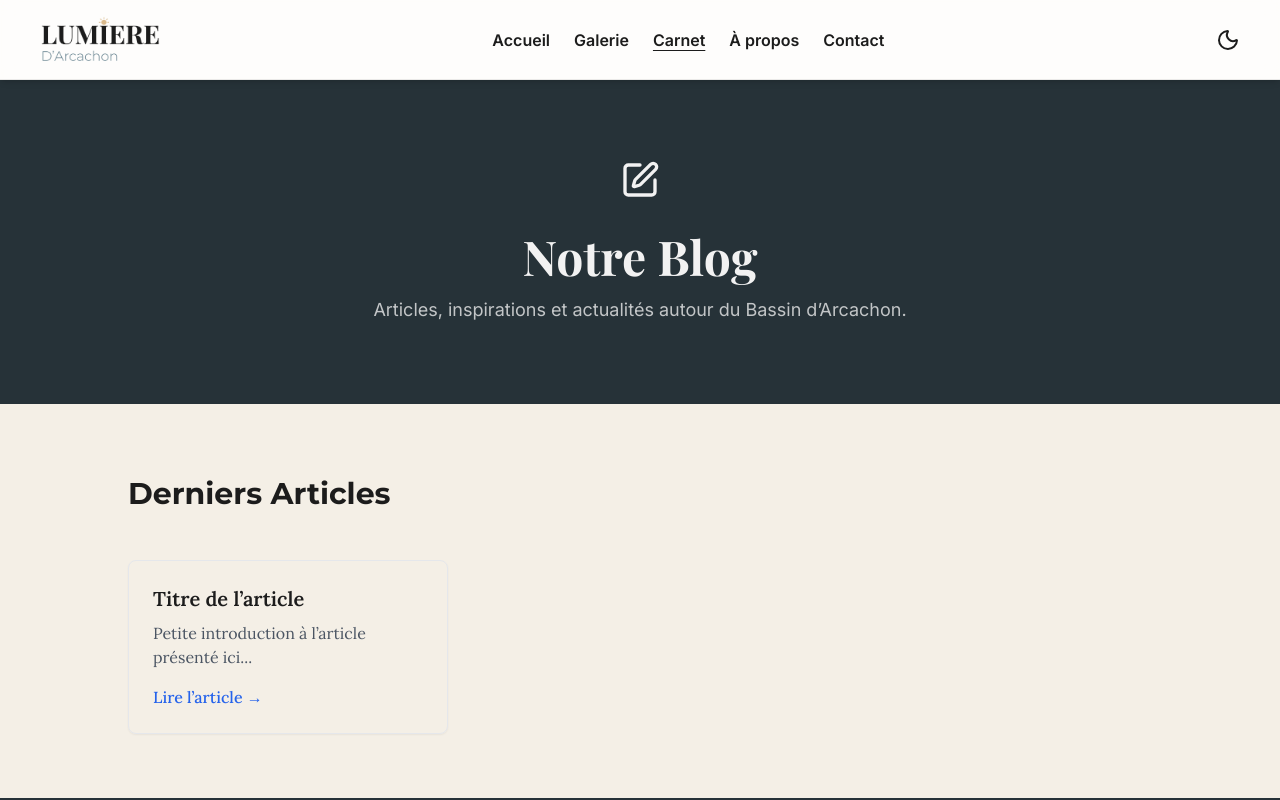
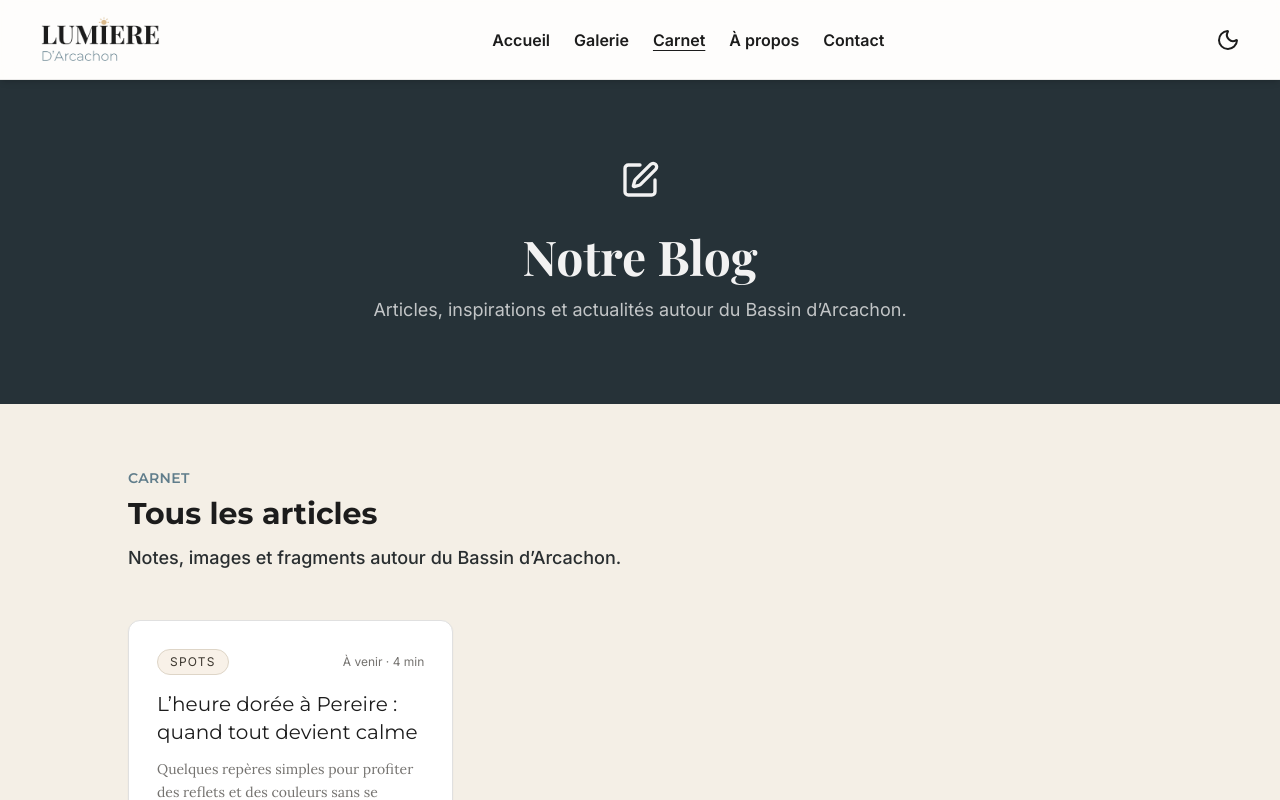
Before and after one commit to julienlisita/lumieredarcachon, a Next.js app: page /journal in a window 1280 px wide. Shown: the top 800 px of the page. Built offline with nearby package versions, Linux system fonts and the light colour scheme; a web font is replaced by a local one.

Commit message:
refactor(journal): reuse JournalPostCard in teaser and list sections

```diff
--- a/src/components/home/JournalTeaser.tsx
+++ b/src/components/home/JournalTeaser.tsx
@@ -1,22 +1,12 @@
 // src/components/home/JournalTeaser.tsx
 
-import Link from 'next/link';
 import Section from '@/components/layout/Section';
 import SectionWrapper from '@/components/layout/SectionWrapper';
 import HeaderBlock from '@/components/patterns/HeaderBlock';
-import './JournalTeaser.css';
 import ActionsStack from '../patterns/ActionsStack';
+import JournalPostCard, { type JournalPost } from '@/components/journal/JournalPostCard';
 
-type PostTeaser = {
-  slug: string;
-  title: string;
-  excerpt: string;
-  date: string; // ex: "12 janv. 2026"
-  readingTime: string; // ex: "4 min"
-  tag?: string; // ex: "Conseils"
-};
-
-const POSTS: PostTeaser[] = [
+const POSTS: JournalPost[] = [
   {
     slug: 'heure-doree-pereire',
     title: 'L’heure dorée à Pereire : quand tout devient calme',
@@ -26,71 +16,29 @@ const POSTS: PostTeaser[] = [
     readingTime: '4 min',
     tag: 'Spots',
   },
-  {
-    slug: 'photographier-marees-bassin',
-    title: 'Comprendre les marées pour mieux photographier le Bassin',
-    excerpt:
-      'Marée haute, marée basse, coefficients : l’essentiel pour anticiper les ambiances et choisir le bon moment.',
-    date: 'À venir',
-    readingTime: '6 min',
-    tag: 'Conseils',
-  },
-  {
-    slug: 'brumes-matin-cap-ferret',
-    title: 'Brumes du matin : une atmosphère rare côté Cap Ferret',
-    excerpt:
-      'Quand le ciel se fait doux et que la lumière se diffuse : comment composer et garder une palette naturelle.',
-    date: 'À venir',
-    readingTime: '5 min',
-    tag: 'Ambiances',
-  },
+  // ...
 ];
 
-function PostCard({ post }: { post: PostTeaser }) {
+export default function JournalTeaser() {
   return (
-    <article className="journal-card">
-      <div className="journal-card__meta">
-        {post.tag && <span className="journal-tag">{post.tag}</span>}
-        <span className="journal-meta">
-          {post.date} · {post.readingTime}
-        </span>
-      </div>
-
-      <h3 className="journal-card__title">{post.title}</h3>
-      <p className="journal-card__excerpt">{post.excerpt}</p>
-
-      <Link href={`/carnet/${post.slug}`} className="journal-card__link">
-        Lire l’article <span aria-hidden>→</span>
-      </Link>
-    </article>
-  );
-}
-
-export default function JournalTeaser() {
-  const titleId = 'carnet-title';
-  const subtitleId = 'carnet-subtitle';
-
-  return (
-    <Section id="carnet" labelledBy={titleId} describedBy={subtitleId}>
+    <Section id="carnet">
       <SectionWrapper>
         <HeaderBlock
           eyebrow="Carnet"
           title="Derniers articles"
           subtitle="Spots, ambiances et conseils photo — un format court, au rythme du Bassin."
           align="left"
-          titleId={titleId}
-          subtitleId={subtitleId}
         />
 
         <div className="grid grid-cols-1 md:grid-cols-3 gap-4 sm:gap-6">
           {POSTS.map((p) => (
-            <PostCard key={p.slug} post={p} />
+            <JournalPostCard key={p.slug} post={p} />
           ))}
         </div>
 
         <ActionsStack
           align="left"
-          items={[{ label: ' Voir tout le carnet', href: '/journal', variant: 'primary' }]}
+          items={[{ label: 'Voir tout le carnet', href: '/journal', variant: 'primary' }]}
         />
       </SectionWrapper>
     </Section>
--- a/src/components/journal/JournalListSection.tsx
+++ b/src/components/journal/JournalListSection.tsx
@@ -1,25 +1,38 @@
 // src/components/blog/JournalListSection.tsx
 
-import clsx from 'clsx';
 import Section from '../layout/Section';
 import SectionWrapper from '../layout/SectionWrapper';
 import HeaderBlock from '../patterns/HeaderBlock';
-import './JournalListSection.css';
+import JournalPostCard, { type JournalPost } from './JournalPostCard';
+
+const POSTS: JournalPost[] = [
+  {
+    slug: 'heure-doree-pereire',
+    title: 'L’heure dorée à Pereire : quand tout devient calme',
+    excerpt:
+      'Quelques repères simples pour profiter des reflets et des couleurs sans se presser — et rentrer avec une série cohérente.',
+    date: 'À venir',
+    readingTime: '4 min',
+    tag: 'Spots',
+  },
+  // ...
+];
 
 export default function JournalListSection() {
   return (
-    <Section className={clsx('blog-list-section')}>
+    <Section>
       <SectionWrapper>
-        <HeaderBlock title="Derniers Articles" align="left" />
-        {/* Placeholder : cards d’articles */}
-        <div className="grid gap-8 md:grid-cols-2 lg:grid-cols-3">
-          <div className="p-6 border rounded-lg shadow-sm hover:shadow-md transition">
-            <h3 className="text-xl font-semibold mb-2">Titre de l’article</h3>
-            <p className="text-gray-600 mb-4">Petite introduction à l’article présenté ici...</p>
-            <a href="#" className="text-blue-600 font-medium hover:underline">
-              Lire l’article →
-            </a>
-          </div>
+        <HeaderBlock
+          eyebrow="Carnet"
+          title="Tous les articles"
+          subtitle="Notes, images et fragments autour du Bassin d’Arcachon."
+          align="left"
+        />
+
+        <div className="grid gap-6 md:grid-cols-2 lg:grid-cols-3">
+          {POSTS.map((p) => (
+            <JournalPostCard key={p.slug} post={p} />
+          ))}
         </div>
       </SectionWrapper>
     </Section>
```
